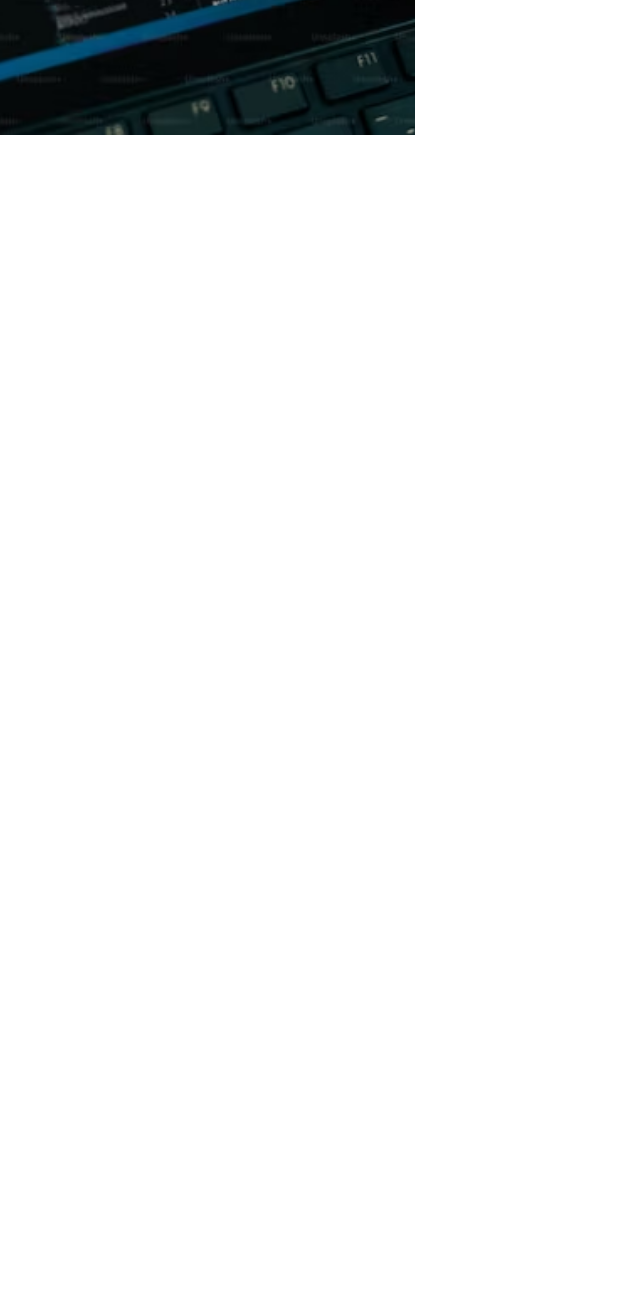
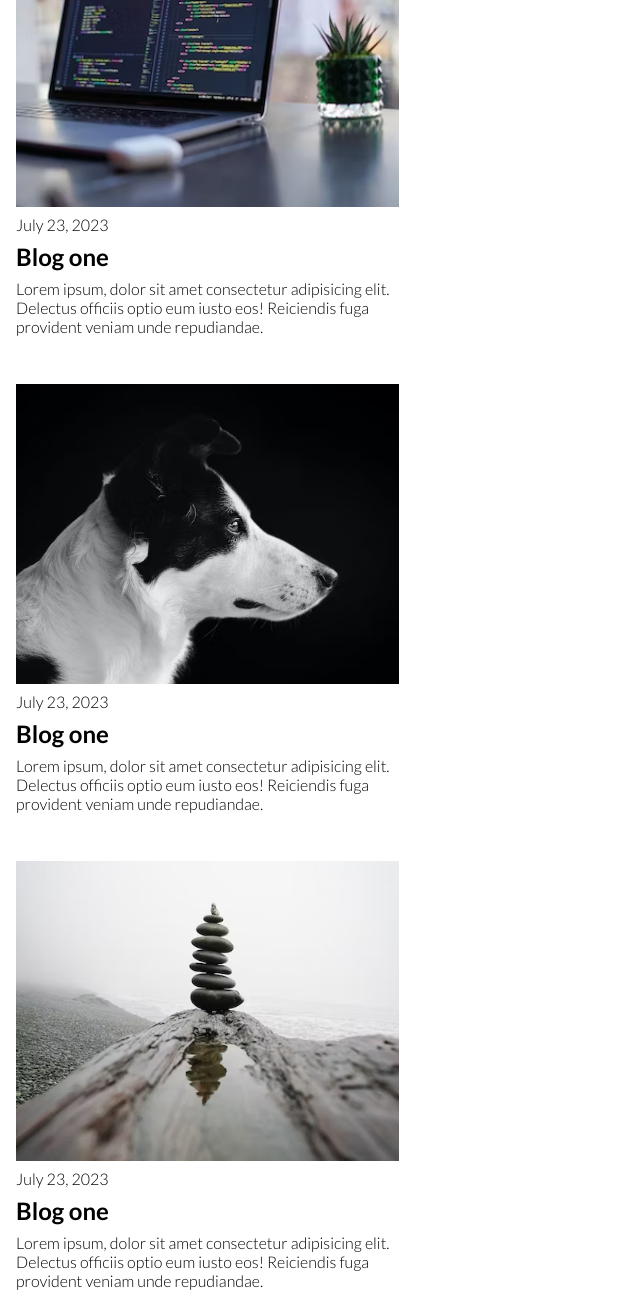
Before and after one commit to OlgaMinaievaWebDev/My-Blog, a plain HTML site: page index.html in a window 1280 px wide. Shown: the part 484-1774 px from the top of the page, without its empty margins (0-640 px from the left). Before the commit the page ends 800 px from the top, so only its background shows below. Drawn offline with Linux system fonts and the light colour scheme.

Commit message:
grid blog post modified

```diff
--- a/index.html
+++ b/index.html
@@ -18,12 +18,32 @@
  </nav>
 </header>
 <main>
- <section class="featured-post">
+ <section class="featured-post" id="featured">
   <p class="date">January 19, 2024
    <h1>My journey as a self taught web developer</h1>
    <p>I am so exited to share my learning journey with you. After only couple month of learning in the Frontend Developer Career Path</p>
   </p>
  </section>
+ <section class="blog-posts">
+  <div class="card">
+   <img src="./images/post-one.avif" alt="post image">
+   <p class="date">July 23, 2023</p>
+   <h1>Blog one</h1>
+   <p>Lorem ipsum, dolor sit amet consectetur adipisicing elit. Delectus officiis optio eum iusto eos! Reiciendis fuga provident veniam unde repudiandae.</p>
+  </div>
+   <div class="card">
+   <img src="./images/post-two.avif" alt="post image">
+   <p class="date">July 23, 2023</p>
+   <h1>Blog one</h1>
+   <p>Lorem ipsum, dolor sit amet consectetur adipisicing elit. Delectus officiis optio eum iusto eos! Reiciendis fuga provident veniam unde repudiandae.</p>
+  </div>
+   <div class="card">
+   <img src="./images/blog-three.avif" alt="post image">
+   <p class="date">July 23, 2023</p>
+   <h1>Blog one</h1>
+   <p>Lorem ipsum, dolor sit amet consectetur adipisicing elit. Delectus officiis optio eum iusto eos! Reiciendis fuga provident veniam unde repudiandae.</p>
+  </div>
+ </section>
 </main>
 </body>
 </html>
--- a/style.css
+++ b/style.css
@@ -58,7 +58,7 @@ a:focus {
 /* main section */
 main {
   width: 100%;
-  height: 70vh;
+  height: 40vh;
   max-width: 415px;
   background-color: aqua;
   background-image: url("./images/hero.avif");
@@ -67,11 +67,19 @@ main {
   background-repeat: no-repeat;
 }
 
+main img {
+  width: 100%;
+  height: 300px;
+  object-fit: cover;
+}
+
 .featured-post {
+  max-height: 100%;
   display: flex;
   flex-direction: column;
   align-items: flex-start;
-  padding: 2em 1.25em 1.25em 1.25em;
+  justify-content: flex-end;
+  padding: 8em 1.25em 1.25em 1.25em;
   color: #ffffff;
 }
 
@@ -86,3 +94,15 @@ main {
 .featured-post p {
   font-size: 0.9em;
 }
+
+/* blog posts */
+.blog-posts {
+  display: grid;
+  gap: 3rem;
+  margin: 2.5em 1em 2em;
+}
+
+.card {
+  display: grid;
+  gap: 0.5em;
+}
```
Also changed, not shown: images/blog-three.avif (added), images/post-one.avif (added), images/post-two.avif (added).
